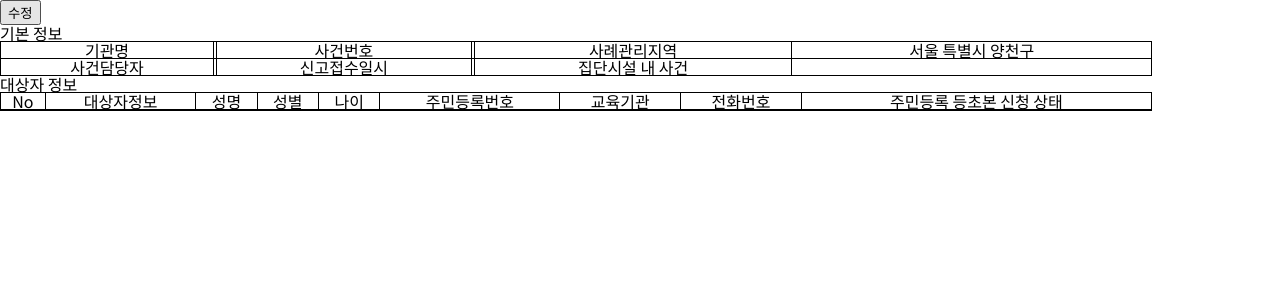
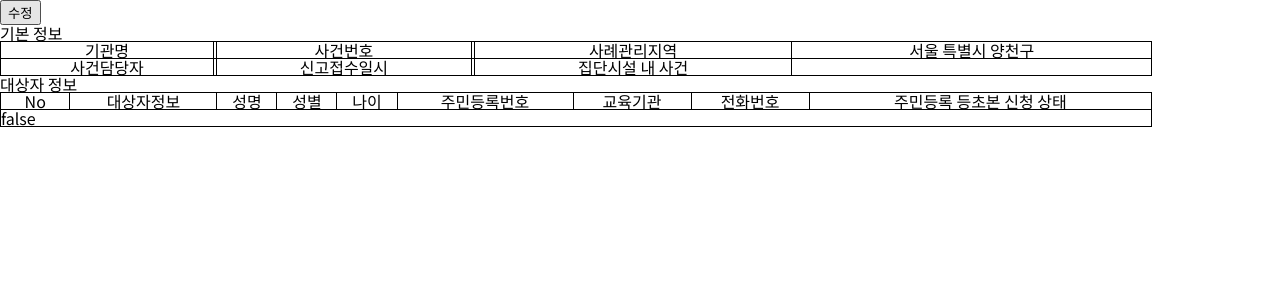
Before and after one commit to S2-D/ncads, a React (Create React App) app: page / in a window 1280 px wide. Shown: the top 300 px of the page. Built offline with nearby package versions, Linux system fonts and the light colour scheme.

Commit message:
대상자 정보 컴포넌트 분리

```diff
--- a/src/components/ChildInfo.js
+++ b/src/components/ChildInfo.js
@@ -1,30 +1,11 @@
 import { useState } from "react";
 
-import ChildInfoInputs from "./ChildinfoInputs";
+import ChildInfoInputs from "./ChildInfoInputs";
+// import ChildInfoView from "./ChildInfoView";
 const ChildInfo = ({ isEdit }) => {
-  const [inputs, setInputs] = useState({
-    no: "",
-    relationshipInfo: "",
-    name: "",
-    gender: "",
-    age: "",
-    residenRegistrationNumber: "",
-    educationalInstitution: "",
-    phoneNumber: "",
-    copyRequestState: "",
-  });
-  const {
-    no,
-    relationshipInfo,
-    name,
-    gender,
-    age,
-    residenRegistrationNumber,
-    educationalInstitution,
-    phoneNumber,
-    copyRequestState,
-  } = inputs;
+  const [childInfoList, setChildInfoList] = useState([]);
 
+  console.log(childInfoList);
   return (
     <>
       {isEdit && <button onclick={() => {}}>추가</button>}
@@ -41,21 +22,17 @@ const ChildInfo = ({ isEdit }) => {
           <th>전화번호</th>
           <th>주민등록 등초본 신청 상태</th>
         </tr>
-        {isEdit ? (
-          <ChildInfoInputs inputs={inputs} setInputs={setInputs} />
-        ) : (
-          <tr>
-            <td>{no}</td>
-            <td>{relationshipInfo}</td>
-            <td>{name}</td>
-            <td>{gender}</td>
-            <td>{age}</td>
-            <td>{residenRegistrationNumber}</td>
-            <td>{educationalInstitution}</td>
-            <td>{phoneNumber}</td>
-            <td>{copyRequestState}</td>
-          </tr>
-        )}
+        {
+          isEdit ? (
+            <ChildInfoInputs
+              childInfoList={childInfoList}
+              setChildInfoList={setChildInfoList}
+            />
+          ) : (
+            <span>false</span>
+          )
+          // <ChildInfoView inputs={inputs} />
+        }
       </table>
     </>
   );
--- /dev/null
+++ b/src/components/ChildInfoView.js
@@ -0,0 +1,28 @@
+const ChildInfoView = ({ inputs }) => {
+  const {
+    no,
+    relationshipInfo,
+    name,
+    gender,
+    age,
+    residenRegistrationNumber,
+    educationalInstitution,
+    phoneNumber,
+    copyRequestState,
+  } = inputs;
+  return (
+    <tr>
+      <td>{no}</td>
+      <td>{relationshipInfo}</td>
+      <td>{name}</td>
+      <td>{gender}</td>
+      <td>{age}</td>
+      <td>{residenRegistrationNumber}</td>
+      <td>{educationalInstitution}</td>
+      <td>{phoneNumber}</td>
+      <td>{copyRequestState}</td>
+    </tr>
+  );
+};
+
+export default ChildInfoView;
--- a/src/components/ChildinfoInputs.js
+++ b/src/components/ChildinfoInputs.js
@@ -1,4 +1,17 @@
-const ChildInfoInputs = ({ inputs, setInputs }) => {
+import { useState } from "react";
+const ChildInfoInputs = ({ childInfoList, setChildInfoList }) => {
+  const [inputs, setInputs] = useState({
+    no: "",
+    relationshipInfo: "",
+    name: "",
+    gender: "",
+    age: "",
+    residenRegistrationNumber: "",
+    educationalInstitution: "",
+    phoneNumber: "",
+    copyRequestState: "",
+  });
+
   const onChange = (e) => {
     const { value, name } = e.target;
     setInputs({
@@ -6,6 +19,7 @@ const ChildInfoInputs = ({ inputs, setInputs }) => {
       [name]: value,
     });
   };
+
   const {
     no,
     relationshipInfo,
```
